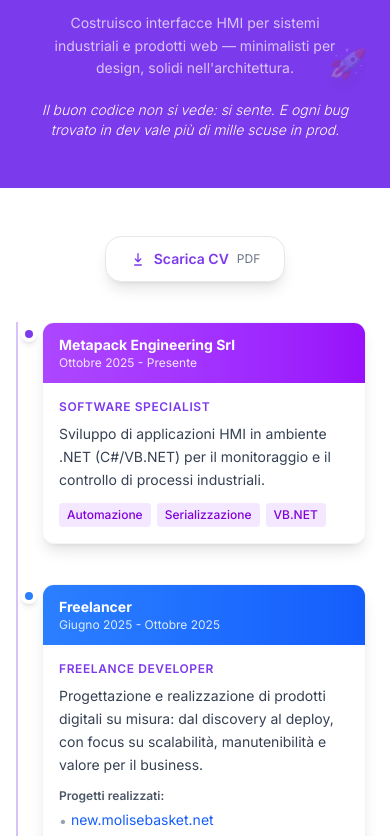
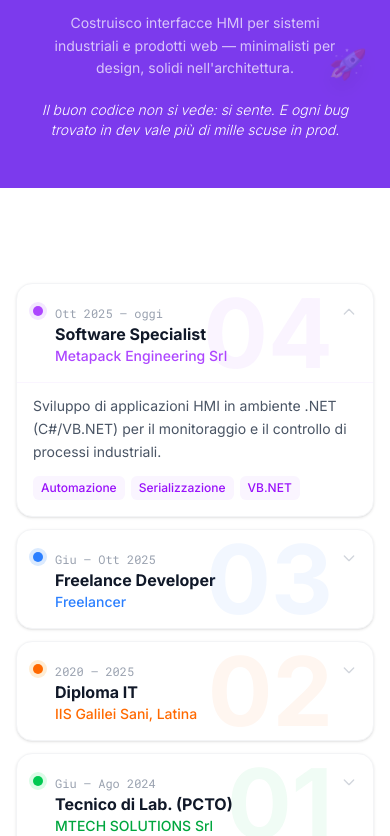
Before and after one commit to Retr0dev-jpg/Portfolio, a Next.js app: page / in a window 390 px wide. Shown: the part 1156-1992 px from the top of the page. Built offline with nearby package versions, Linux system fonts and the light colour scheme.

Commit message:
FIx Work Area

```diff
--- a/app/components/sections/WorksSection.tsx
+++ b/app/components/sections/WorksSection.tsx
@@ -20,6 +20,7 @@ export default function WorksSection() {
   const [dragOffset, setDragOffset] = useState<{ x: number; y: number } | null>(null);
   const [hoveredNode, setHoveredNode] = useState<NodeId | null>(null);
   const [pinnedNode, setPinnedNode] = useState<NodeId | null>(null);
+  const [expandedCard, setExpandedCard] = useState<string | null>('node1');
   const [dragHasMoved, setDragHasMoved] = useState(false);
 
   const isNodeActive = useCallback(
@@ -112,132 +113,176 @@ export default function WorksSection() {
 
   return (
     <AnimatedSection id="works" title="Works" variant="right" showTitle={false}>
-      {/* Mobile: timeline verticale */}
-      <div className="md:hidden w-full">
-          <div className="flex justify-center mb-10">
+      {/* Mobile: accordion cards */}
+      <div className="md:hidden w-full space-y-3">
+
+        {/* Card 01 - Metapack */}
+        <div className="overflow-hidden rounded-2xl border border-gray-100 bg-white shadow-sm">
           <button
-              onClick={() => window.open('/CV/CV_Marco_Simone_Cannizzaro.pdf', '_blank', 'noopener,noreferrer')}
-              className="inline-flex items-center justify-center gap-2 px-6 py-3 bg-white rounded-2xl shadow-lg border border-gray-200 text-accent font-semibold text-sm active:scale-95 transition-all"
+            className="w-full p-4 text-left flex items-start gap-3 relative overflow-hidden"
+            onClick={() => setExpandedCard(expandedCard === 'node1' ? null : 'node1')}
           >
-              <svg className="w-4 h-4" fill="none" stroke="currentColor" viewBox="0 0 24 24">
-                <path strokeLinecap="round" strokeLinejoin="round" strokeWidth={2} d="M12 4v12m0 0l-4-4m4 4l4-4m-9 9h10" />
+            <span className="absolute right-10 top-1/2 -translate-y-1/2 text-8xl font-black text-purple-500 opacity-[0.06] select-none leading-none pointer-events-none">04</span>
+            <div className="w-2.5 h-2.5 rounded-full bg-purple-500 mt-1.5 shrink-0 ring-4 ring-purple-100" />
+            <div className="flex-1 min-w-0">
+              <span className="text-xs text-gray-400 font-mono">Ott 2025 – oggi</span>
+              <h3 className="font-bold text-gray-900 text-base leading-tight">Software Specialist</h3>
+              <p className="text-sm text-purple-500 font-medium mt-0.5">Metapack Engineering Srl</p>
+            </div>
+            <svg className={`w-4 h-4 text-gray-300 mt-1 shrink-0 transition-transform duration-200 ${expandedCard === 'node1' ? 'rotate-180' : ''}`} fill="none" stroke="currentColor" viewBox="0 0 24 24">
+              <path strokeLinecap="round" strokeLinejoin="round" strokeWidth={2} d="M19 9l-7 7-7-7" />
             </svg>
-              Scarica CV
-              <span className="text-xs text-gray-500 font-normal">PDF</span>
           </button>
-          </div>
-
-          <div className="relative max-w-lg mx-auto px-2 pl-6 border-l-2 border-accent/30 space-y-10">
-            {/* Nodo 1 - Metapack */}
-            <div className="relative">
-              <div className="absolute -left-[21px] top-1 w-4 h-4 rounded-full bg-accent border-4 border-white shadow-md" />
-              <div className="bg-white rounded-xl shadow-lg border border-gray-100 overflow-hidden">
-                <div className="bg-gradient-to-r from-purple-500 to-purple-600 px-4 py-3">
-                  <h3 className="text-sm font-bold text-white break-words">Metapack Engineering Srl</h3>
-                  <p className="text-xs text-purple-100">Ottobre 2025 - Presente</p>
-                </div>
-                <div className="p-4">
-                  <p className="text-xs font-semibold text-accent uppercase tracking-wider mb-2">Software Specialist</p>
-                  <p className="text-sm text-gray-700 leading-relaxed mb-3">
+          <div className={`overflow-hidden transition-all duration-300 ease-in-out ${expandedCard === 'node1' ? 'max-h-96' : 'max-h-0'}`}>
+            <div className="px-4 pb-4 border-t border-purple-50">
+              <p className="text-sm text-gray-600 leading-relaxed mt-3 mb-3">
                 Sviluppo di applicazioni HMI in ambiente .NET (C#/VB.NET) per il monitoraggio e il controllo di processi industriali.
               </p>
               <div className="flex flex-wrap gap-1.5">
-                    <span className="px-2 py-1 bg-purple-100 text-purple-700 text-xs rounded font-medium">Automazione</span>
-                    <span className="px-2 py-1 bg-purple-100 text-purple-700 text-xs rounded font-medium">Serializzazione</span>
-                    <span className="px-2 py-1 bg-purple-100 text-purple-700 text-xs rounded font-medium">VB.NET</span>
+                <span className="px-2 py-1 bg-purple-50 text-purple-600 text-xs rounded-md font-medium">Automazione</span>
+                <span className="px-2 py-1 bg-purple-50 text-purple-600 text-xs rounded-md font-medium">Serializzazione</span>
+                <span className="px-2 py-1 bg-purple-50 text-purple-600 text-xs rounded-md font-medium">VB.NET</span>
               </div>
             </div>
           </div>
         </div>
 
-            {/* Nodo 2 - Freelancer */}
-            <div className="relative">
-              <div className="absolute -left-[21px] top-1 w-4 h-4 rounded-full bg-blue-500 border-4 border-white shadow-md" />
-              <div className="bg-white rounded-xl shadow-lg border border-gray-100 overflow-hidden">
-                <div className="bg-gradient-to-r from-blue-500 to-blue-600 px-4 py-3">
-                  <h3 className="text-sm font-bold text-white break-words">Freelancer</h3>
-                  <p className="text-xs text-blue-100">Giugno 2025 - Ottobre 2025</p>
+        {/* Card 02 - Freelancer */}
+        <div className="overflow-hidden rounded-2xl border border-gray-100 bg-white shadow-sm">
+          <button
+            className="w-full p-4 text-left flex items-start gap-3 relative overflow-hidden"
+            onClick={() => setExpandedCard(expandedCard === 'node2' ? null : 'node2')}
+          >
+            <span className="absolute right-10 top-1/2 -translate-y-1/2 text-8xl font-black text-blue-500 opacity-[0.06] select-none leading-none pointer-events-none">03</span>
+            <div className="w-2.5 h-2.5 rounded-full bg-blue-500 mt-1.5 shrink-0 ring-4 ring-blue-100" />
+            <div className="flex-1 min-w-0">
+              <span className="text-xs text-gray-400 font-mono">Giu – Ott 2025</span>
+              <h3 className="font-bold text-gray-900 text-base leading-tight">Freelance Developer</h3>
+              <p className="text-sm text-blue-500 font-medium mt-0.5">Freelancer</p>
             </div>
-                <div className="p-4">
-                  <p className="text-xs font-semibold text-accent uppercase tracking-wider mb-2">Freelance Developer</p>
-                  <p className="text-sm text-gray-700 leading-relaxed mb-3">
+            <svg className={`w-4 h-4 text-gray-300 mt-1 shrink-0 transition-transform duration-200 ${expandedCard === 'node2' ? 'rotate-180' : ''}`} fill="none" stroke="currentColor" viewBox="0 0 24 24">
+              <path strokeLinecap="round" strokeLinejoin="round" strokeWidth={2} d="M19 9l-7 7-7-7" />
+            </svg>
+          </button>
+          <div className={`overflow-hidden transition-all duration-300 ease-in-out ${expandedCard === 'node2' ? 'max-h-[500px]' : 'max-h-0'}`}>
+            <div className="px-4 pb-4 border-t border-blue-50">
+              <p className="text-sm text-gray-600 leading-relaxed mt-3 mb-3">
                 Progettazione e realizzazione di prodotti digitali su misura: dal discovery al deploy, con focus su scalabilità, manutenibilità e valore per il business.
               </p>
               <div className="mb-3">
-                    <p className="text-xs font-semibold text-gray-600 mb-1.5">Progetti realizzati:</p>
-                    <div className="space-y-0.5 text-sm text-gray-600 break-all">
-                      <div className="flex items-center gap-1">
-                        <span className="text-gray-400">•</span>
-                        <a href="https://new.molisebasket.net" target="_blank" rel="noopener noreferrer" className="text-blue-600">new.molisebasket.net</a>
+                <p className="text-xs font-semibold text-gray-500 mb-1.5">Progetti realizzati:</p>
+                <div className="space-y-1 text-sm text-gray-600">
+                  <div className="flex items-center gap-1.5">
+                    <span className="w-1 h-1 rounded-full bg-blue-300 shrink-0" />
+                    <a href="https://new.molisebasket.net" target="_blank" rel="noopener noreferrer" className="text-blue-500 hover:underline break-all">new.molisebasket.net</a>
                   </div>
-                      <div className="flex items-center gap-1">
-                        <span className="text-gray-400">•</span>
-                        <a href="https://www.passoetiro.com" target="_blank" rel="noopener noreferrer" className="text-blue-600">www.passoetiro.com</a>
+                  <div className="flex items-center gap-1.5">
+                    <span className="w-1 h-1 rounded-full bg-blue-300 shrink-0" />
+                    <a href="https://www.passoetiro.com" target="_blank" rel="noopener noreferrer" className="text-blue-500 hover:underline break-all">www.passoetiro.com</a>
                   </div>
-                      <div className="flex items-center gap-1">
-                        <span className="text-gray-400">•</span>
-                        <a href="https://retr0hub.dev" target="_blank" rel="noopener noreferrer" className="text-blue-600">retr0hub.dev</a>
-                        <span className="text-gray-500 text-xs">(In sviluppo)</span>
+                  <div className="flex items-center gap-1.5">
+                    <span className="w-1 h-1 rounded-full bg-blue-300 shrink-0" />
+                    <a href="https://retr0hub.dev" target="_blank" rel="noopener noreferrer" className="text-blue-500 hover:underline break-all">retr0hub.dev</a>
+                    <span className="text-gray-400 text-xs shrink-0">(In sviluppo)</span>
                   </div>
-                      <div className="flex items-center gap-1">
-                        <span className="text-gray-400">•</span>
-                        <a href="https://lab.retr0hub.dev" target="_blank" rel="noopener noreferrer" className="text-blue-600">lab.retr0hub.dev</a>
-                        <span className="text-gray-500 text-xs">(Prossimamente)</span>
+                  <div className="flex items-center gap-1.5">
+                    <span className="w-1 h-1 rounded-full bg-blue-300 shrink-0" />
+                    <a href="https://lab.retr0hub.dev" target="_blank" rel="noopener noreferrer" className="text-blue-500 hover:underline break-all">lab.retr0hub.dev</a>
+                    <span className="text-gray-400 text-xs shrink-0">(Prossimamente)</span>
                   </div>
                 </div>
               </div>
               <div className="flex flex-wrap gap-1.5">
-                    <span className="px-2 py-1 bg-blue-100 text-blue-700 text-xs rounded font-medium">React</span>
-                    <span className="px-2 py-1 bg-blue-100 text-blue-700 text-xs rounded font-medium">Next.js</span>
-                    <span className="px-2 py-1 bg-blue-100 text-blue-700 text-xs rounded font-medium">Web Design</span>
+                <span className="px-2 py-1 bg-blue-50 text-blue-600 text-xs rounded-md font-medium">React</span>
+                <span className="px-2 py-1 bg-blue-50 text-blue-600 text-xs rounded-md font-medium">Next.js</span>
+                <span className="px-2 py-1 bg-blue-50 text-blue-600 text-xs rounded-md font-medium">Web Design</span>
               </div>
             </div>
           </div>
         </div>
 
-            {/* Nodo 3 - Diploma */}
-            <div className="relative">
-              <div className="absolute -left-[21px] top-1 w-4 h-4 rounded-full bg-orange-500 border-4 border-white shadow-md" />
-              <div className="bg-white rounded-xl shadow-lg border border-gray-100 overflow-hidden">
-                <div className="bg-gradient-to-r from-orange-500 to-orange-600 px-4 py-3">
-                  <h3 className="text-sm font-bold text-white break-words">Diploma</h3>
-                  <p className="text-xs text-orange-100">2020 - 2025 | IIS Galilei Sani, Latina</p>
+        {/* Card 03 - Diploma */}
+        <div className="overflow-hidden rounded-2xl border border-gray-100 bg-white shadow-sm">
+          <button
+            className="w-full p-4 text-left flex items-start gap-3 relative overflow-hidden"
+            onClick={() => setExpandedCard(expandedCard === 'node3' ? null : 'node3')}
+          >
+            <span className="absolute right-10 top-1/2 -translate-y-1/2 text-8xl font-black text-orange-500 opacity-[0.06] select-none leading-none pointer-events-none">02</span>
+            <div className="w-2.5 h-2.5 rounded-full bg-orange-500 mt-1.5 shrink-0 ring-4 ring-orange-100" />
+            <div className="flex-1 min-w-0">
+              <span className="text-xs text-gray-400 font-mono">2020 – 2025</span>
+              <h3 className="font-bold text-gray-900 text-base leading-tight">Diploma IT</h3>
+              <p className="text-sm text-orange-500 font-medium mt-0.5">IIS Galilei Sani, Latina</p>
             </div>
-                <div className="p-4">
-                  <p className="text-sm text-gray-700 leading-relaxed mb-3">
+            <svg className={`w-4 h-4 text-gray-300 mt-1 shrink-0 transition-transform duration-200 ${expandedCard === 'node3' ? 'rotate-180' : ''}`} fill="none" stroke="currentColor" viewBox="0 0 24 24">
+              <path strokeLinecap="round" strokeLinejoin="round" strokeWidth={2} d="M19 9l-7 7-7-7" />
+            </svg>
+          </button>
+          <div className={`overflow-hidden transition-all duration-300 ease-in-out ${expandedCard === 'node3' ? 'max-h-64' : 'max-h-0'}`}>
+            <div className="px-4 pb-4 border-t border-orange-50">
+              <p className="text-sm text-gray-600 leading-relaxed mt-3 mb-3">
                 Indirizzo Informatica e Telecomunicazioni (sviluppo base di software, siti web, reti e sistemi informatici).
               </p>
               <div className="flex flex-wrap gap-1.5">
-                    <span className="px-2 py-1 bg-orange-100 text-orange-700 text-xs rounded font-medium">Sviluppo Software</span>
-                    <span className="px-2 py-1 bg-orange-100 text-orange-700 text-xs rounded font-medium">Siti Web</span>
-                    <span className="px-2 py-1 bg-orange-100 text-orange-700 text-xs rounded font-medium">Reti</span>
-                    <span className="px-2 py-1 bg-orange-100 text-orange-700 text-xs rounded font-medium">Sistemi IT</span>
+                <span className="px-2 py-1 bg-orange-50 text-orange-600 text-xs rounded-md font-medium">Sviluppo Software</span>
+                <span className="px-2 py-1 bg-orange-50 text-orange-600 text-xs rounded-md font-medium">Siti Web</span>
+                <span className="px-2 py-1 bg-orange-50 text-orange-600 text-xs rounded-md font-medium">Reti</span>
+                <span className="px-2 py-1 bg-orange-50 text-orange-600 text-xs rounded-md font-medium">Sistemi IT</span>
               </div>
             </div>
           </div>
         </div>
 
-            {/* Nodo 4 - PCTO MTECH */}
-            <div className="relative">
-              <div className="absolute -left-[21px] top-1 w-4 h-4 rounded-full bg-green-500 border-4 border-white shadow-md" />
-              <div className="bg-white rounded-xl shadow-lg border border-gray-100 overflow-hidden">
-                <div className="bg-gradient-to-r from-green-500 to-green-600 px-4 py-3">
-                  <h3 className="text-sm font-bold text-white break-words">Apprendista Tecnico di Laboratorio</h3>
-                  <p className="text-xs text-green-100">Giugno 2024 - Agosto 2024 | MTECH SOLUTIONS Srl</p>
+        {/* Card 04 - PCTO MTECH */}
+        <div className="overflow-hidden rounded-2xl border border-gray-100 bg-white shadow-sm">
+          <button
+            className="w-full p-4 text-left flex items-start gap-3 relative overflow-hidden"
+            onClick={() => setExpandedCard(expandedCard === 'node4' ? null : 'node4')}
+          >
+            <span className="absolute right-10 top-1/2 -translate-y-1/2 text-8xl font-black text-green-500 opacity-[0.06] select-none leading-none pointer-events-none">01</span>
+            <div className="w-2.5 h-2.5 rounded-full bg-green-500 mt-1.5 shrink-0 ring-4 ring-green-100" />
+            <div className="flex-1 min-w-0">
+              <span className="text-xs text-gray-400 font-mono">Giu – Ago 2024</span>
+              <h3 className="font-bold text-gray-900 text-base leading-tight">Tecnico di Lab. (PCTO)</h3>
+              <p className="text-sm text-green-600 font-medium mt-0.5">MTECH SOLUTIONS Srl</p>
             </div>
-                <div className="p-4">
-                  <p className="text-sm text-gray-700 leading-relaxed mb-3">
+            <svg className={`w-4 h-4 text-gray-300 mt-1 shrink-0 transition-transform duration-200 ${expandedCard === 'node4' ? 'rotate-180' : ''}`} fill="none" stroke="currentColor" viewBox="0 0 24 24">
+              <path strokeLinecap="round" strokeLinejoin="round" strokeWidth={2} d="M19 9l-7 7-7-7" />
+            </svg>
+          </button>
+          <div className={`overflow-hidden transition-all duration-300 ease-in-out ${expandedCard === 'node4' ? 'max-h-64' : 'max-h-0'}`}>
+            <div className="px-4 pb-4 border-t border-green-50">
+              <p className="text-sm text-gray-600 leading-relaxed mt-3 mb-3">
                 Setup tecnico di workstation e periferiche, diagnostica sistemistica e supporto utente in ambito IT.
               </p>
               <div className="flex flex-wrap gap-1.5">
-                    <span className="px-2 py-1 bg-green-100 text-green-700 text-xs rounded font-medium">Configurazione HW</span>
-                    <span className="px-2 py-1 bg-green-100 text-green-700 text-xs rounded font-medium">Analisi Guasti</span>
-                    <span className="px-2 py-1 bg-green-100 text-green-700 text-xs rounded font-medium">Manutenzione</span>
+                <span className="px-2 py-1 bg-green-50 text-green-600 text-xs rounded-md font-medium">Configurazione HW</span>
+                <span className="px-2 py-1 bg-green-50 text-green-600 text-xs rounded-md font-medium">Analisi Guasti</span>
+                <span className="px-2 py-1 bg-green-50 text-green-600 text-xs rounded-md font-medium">Manutenzione</span>
               </div>
             </div>
           </div>
         </div>
+
+        {/* CTA Scarica CV */}
+        <button
+          onClick={() => window.open('/CV/CV_Marco_Simone_Cannizzaro.pdf', '_blank', 'noopener,noreferrer')}
+          className="w-full mt-1 rounded-2xl bg-gradient-to-r from-accent to-violet-400 p-4 flex items-center gap-3 shadow-lg shadow-accent/20 active:scale-[0.98] transition-transform"
+        >
+          <div className="w-10 h-10 rounded-xl bg-white/20 flex items-center justify-center shrink-0">
+            <svg className="w-5 h-5 text-white" fill="none" stroke="currentColor" viewBox="0 0 24 24">
+              <path strokeLinecap="round" strokeLinejoin="round" strokeWidth={2} d="M12 4v12m0 0l-4-4m4 4l4-4m-9 9h10" />
+            </svg>
           </div>
+          <div className="text-left">
+            <p className="font-bold text-white text-sm">Scarica CV</p>
+            <p className="text-xs text-white/70">{process.env.NEXT_PUBLIC_CV_UPDATED_AT} · PDF</p>
+          </div>
+          <svg className="w-4 h-4 text-white/50 ml-auto shrink-0" fill="none" stroke="currentColor" viewBox="0 0 24 24">
+            <path strokeLinecap="round" strokeLinejoin="round" strokeWidth={2} d="M9 5l7 7-7 7" />
+          </svg>
+        </button>
+
       </div>
 
       {/* Desktop: nodi draggabili */}
```
Lines whose indentation alone changed are shown as unchanged.
